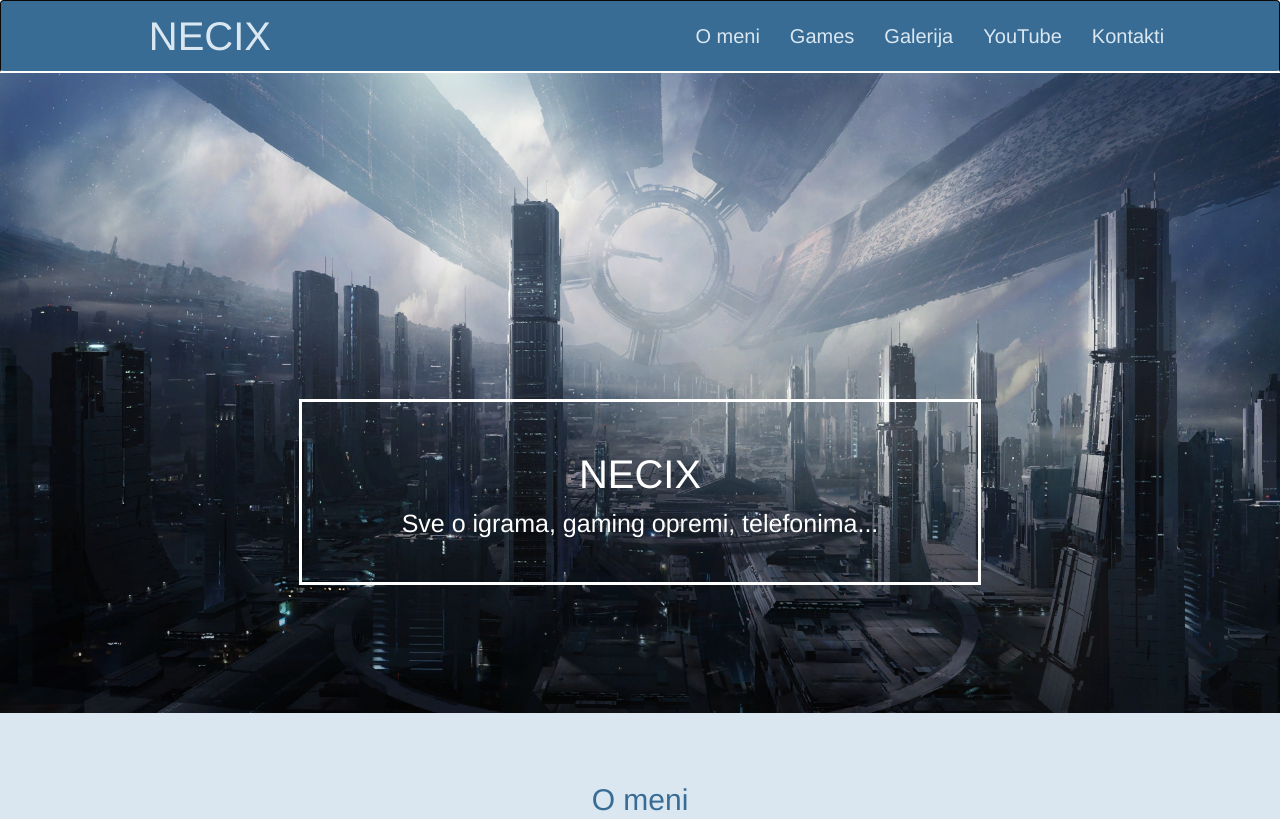
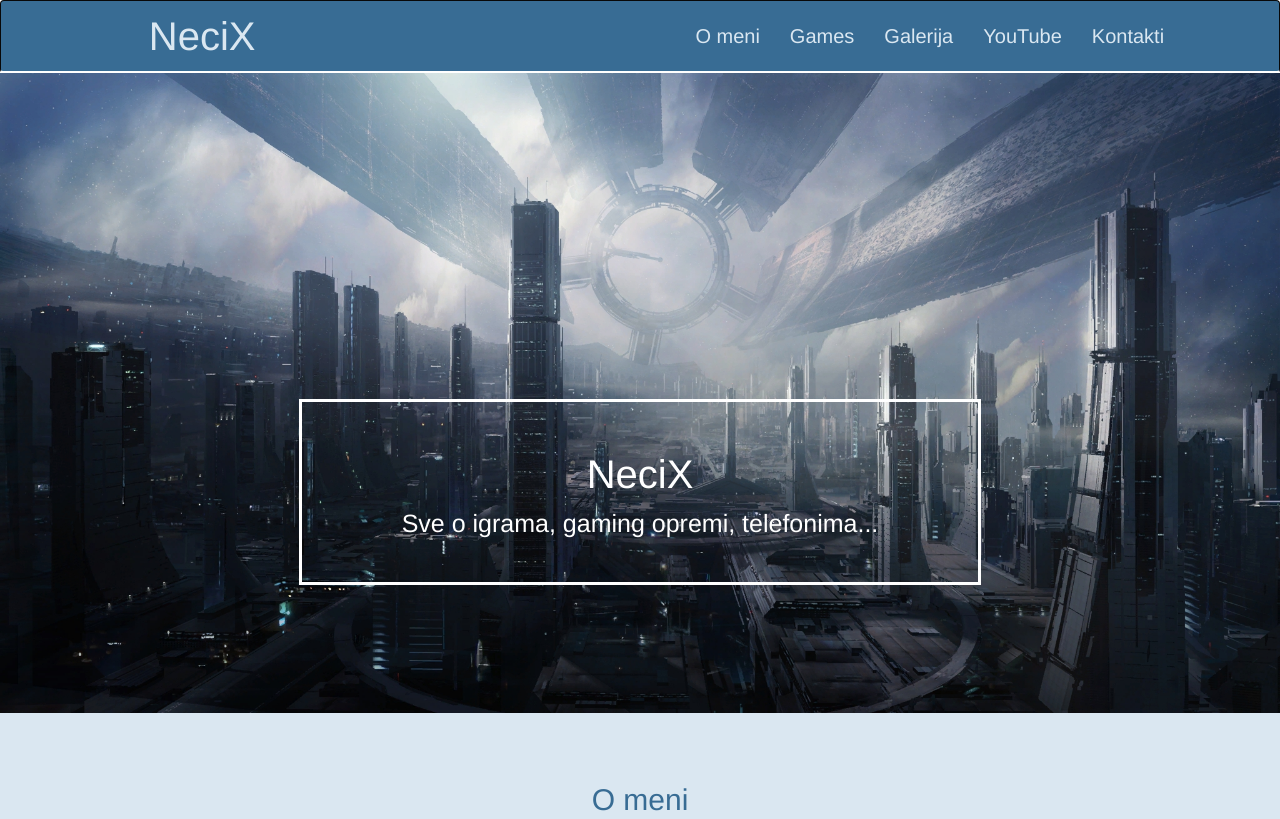
Before and after one commit to SinisaVukmirovic/Necin-sajt, a plain HTML site: page index.html in a window 1280 px wide. Shown: the top 819 px of the page. Drawn offline with nearby package versions, Linux system fonts and the light colour scheme.

Commit message:
Promena imena sajta

```diff
--- a/index.html
+++ b/index.html
@@ -21,7 +21,7 @@
 			        <span class="icon-bar"></span>
 			        <span class="icon-bar"></span>
       			</button>
-      			<a class="navbar-brand">NECIX</a>
+      			<a class="navbar-brand">NeciX</a>
     		</div>
     		<div class="collapse navbar-collapse text-center" id="myNavbar">
       			<ul class="nav navbar-nav navbar-right">
@@ -38,7 +38,7 @@
 	<div class="cover-img">
 		<img src="images/cover-img.jpg" alt="cover img">
 		<div class="headline">
-			<h1>NECIX</h1>
+			<h1>NeciX</h1>
 			<p>Sve o igrama, gaming opremi, telefonima...</p>
 		</div>
 	</div>
```
